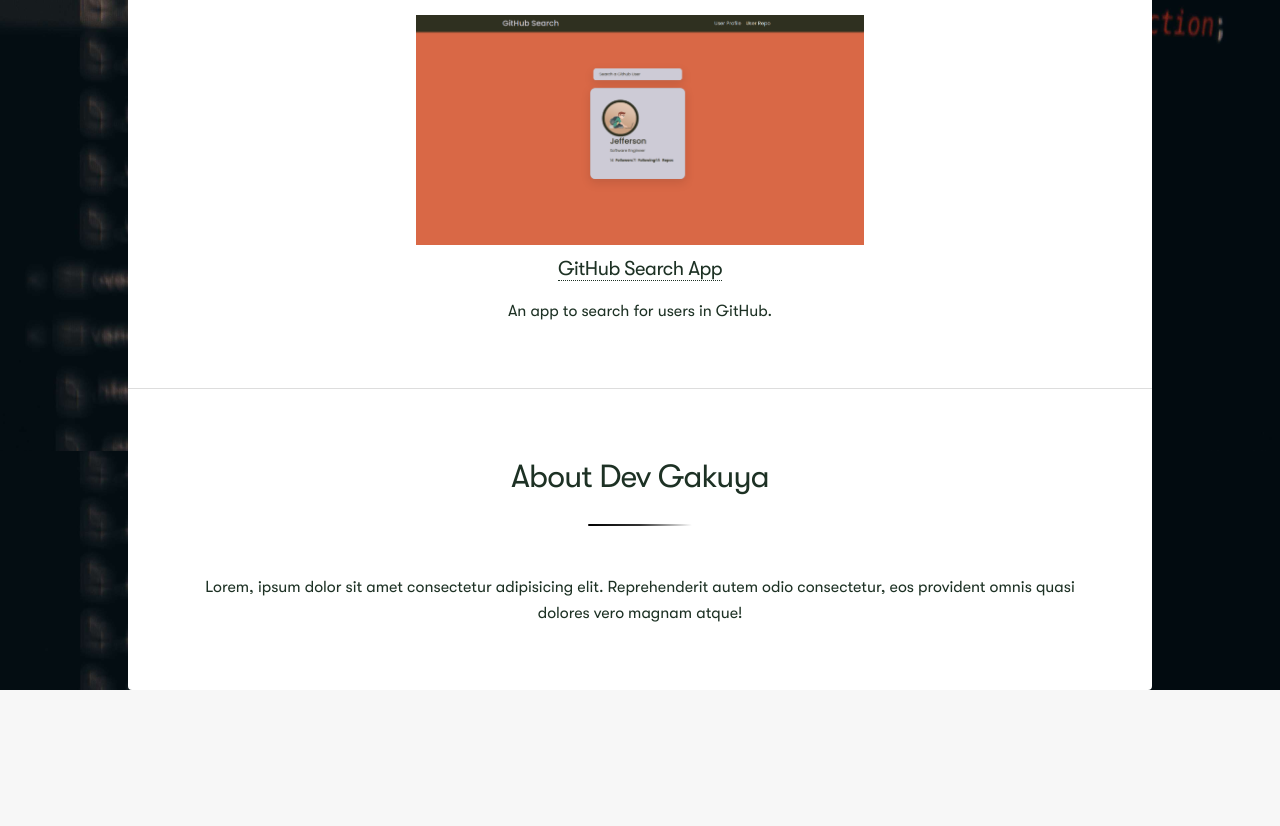
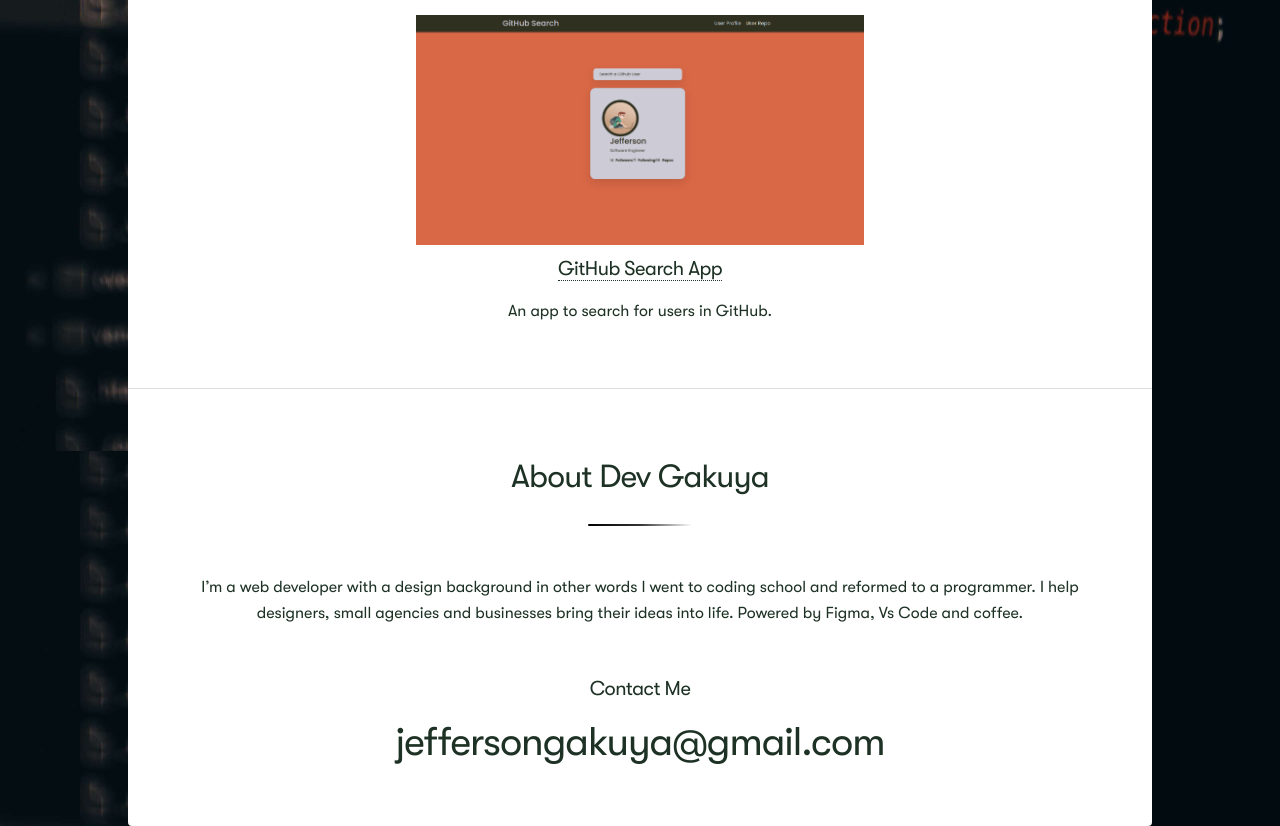
Before and after one commit to NgatiaJeffers/Gakuya-portfolio, a plain HTML site: page index.html in a window 1280 px wide. Shown: the part 2102-2928 px from the top of the page. Before the commit the page ends 2792 px from the top, so only its background shows below. Drawn offline with Linux system fonts and the light colour scheme; files that its build step writes are made by us from their sources.

Commit message:
Add footer

```diff
--- a/css/style.css
+++ b/css/style.css
@@ -3768,6 +3768,19 @@
 
 		}
 
+		/* .mail {
+
+
+		} */
+
+		.mail:hover {
+			cursor: pointer;
+			text-decoration: underline;
+			color: #935d8c !important;
+			-webkit-backface-visibility: hidden;
+			-webkit-transform: translateZ(0) scale(1, 1);
+		}
+
 /* Wrapper */
 
 	#wrapper {
--- a/index.html
+++ b/index.html
@@ -93,17 +93,23 @@
                     <h2>About Dev Gakuya</h2>
                 </header>
                 <p>
-                    Lorem, ipsum dolor sit amet consectetur adipisicing elit.
-                    Reprehenderit autem odio consectetur, eos provident
-                    omnis quasi dolores vero magnam atque!
+                    I’m a web developer with a design background in other
+                    words I went to coding school and reformed to a programmer.
+                    I help designers, small agencies and businesses bring
+                    their ideas into life. Powered by Figma, Vs Code and coffee.
                 </p>
+                <footer class="major">
+                    <h3>Contact Me</h3>
+                    <a href="mailto:jeffersongakuya@gmail.com">
+                        <h1 class="mail">jeffersongakuya@gmail.com</h1>
+                    </a>
+                </footer>
             </section>
         </div>
 
     </div>
 
         <!-- Scripts -->
-    <script src="js/script.js"></script>
     <script src="js/jquery.min.js"></script>
     <script src="js/jquery.scrollex.min.js"></script>
     <script src="js/jquery.scrolly.min.js"></script>
```
Also changed, not shown: js/script.js (deleted).
